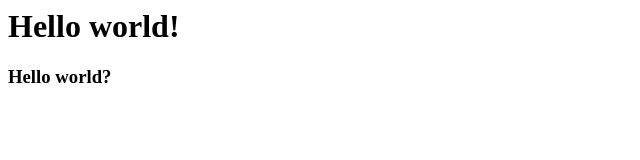
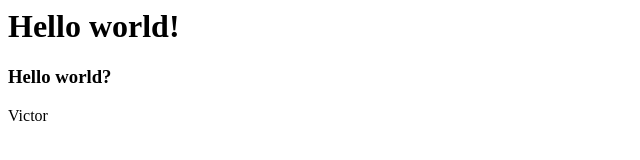
Before and after one commit to NuvelOR/learn-git, a plain HTML site: page index.html in a window 1280 px wide. Shown: the full height of the page, 0-640 px from the left. Drawn offline with Linux system fonts and the light colour scheme.

Commit message:
Add Victor

```diff
--- a/index.html
+++ b/index.html
@@ -1,2 +1,4 @@
 <h1>Hello world!</h1>
 <h3>Hello world?</h3>
+
+<p>Victor</p>
```
